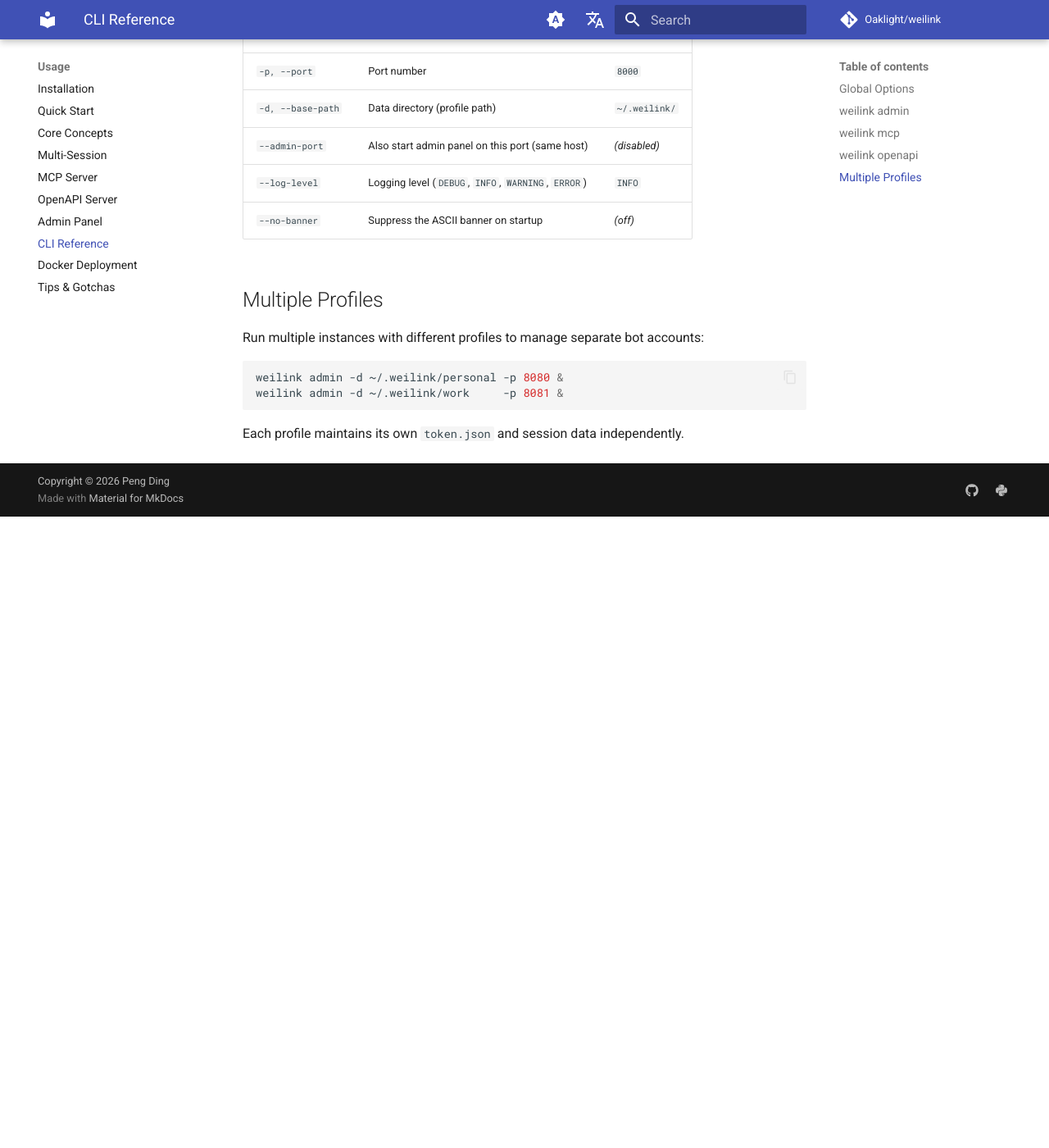
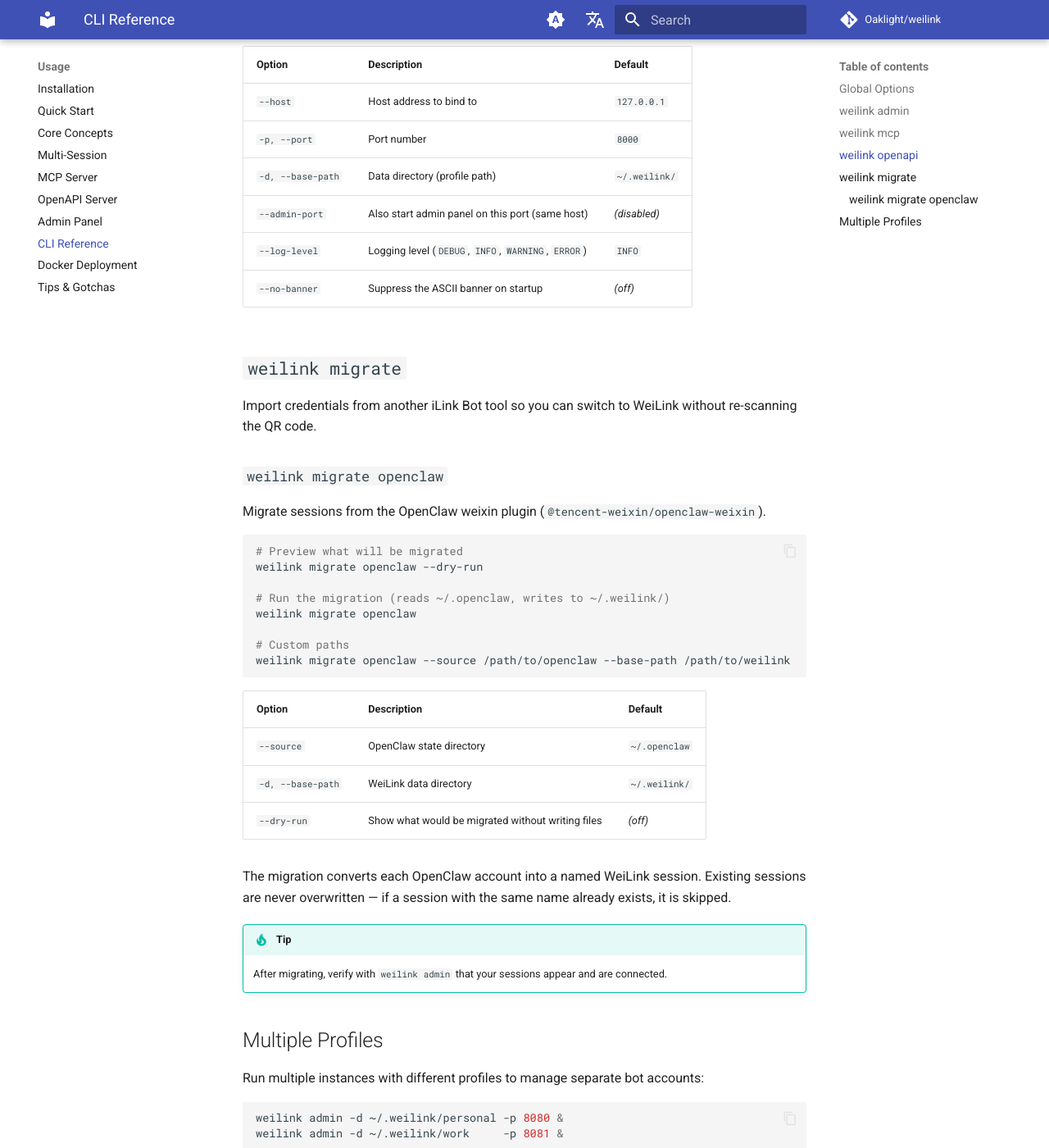
Before and after one commit to Oaklight/weilink, an MkDocs documentation site: the page built from docs/usage/cli.md, in a window 1280 px wide and 1400 px high, scrolled down 1979 px. Shown: the whole window at 82% size. Built offline with MkDocs 1.6.1 and Material for MkDocs 9.7.7, drawn with Linux system fonts in a browser that asks for light colours; comment, search, counter and statistics services are not loaded; before the commit the page ends 2609 px from its top, so only the background shows below that; some of the changed text lies outside the part shown.

Commit message:
Add migrate CLI docs and changelog entry

````diff
--- a/docs/usage/cli.md
+++ b/docs/usage/cli.md
@@ -1,6 +1,6 @@
 # CLI Reference
 
-The `weilink` command provides three subcommands for different deployment scenarios:
+The `weilink` command provides subcommands for deployment, server management, and credential migration:
 
 ```bash
 # Admin panel only
@@ -17,6 +17,9 @@ weilink openapi --host 0.0.0.0 -p 8000
 
 # OpenAPI server + admin panel in one process
 weilink openapi --host 0.0.0.0 -p 8000 --admin-port 8080
+
+# Migrate credentials from OpenClaw
+weilink migrate openclaw
 ```
 
 ## Global Options
@@ -67,6 +70,36 @@ Start the OpenAPI (REST) server. See [OpenAPI Server](openapi.md) for endpoint d
 | `--log-level` | Logging level (`DEBUG`, `INFO`, `WARNING`, `ERROR`) | `INFO` |
 | `--no-banner` | Suppress the ASCII banner on startup | *(off)* |
 
+## `weilink migrate`
+
+Import credentials from another iLink Bot tool so you can switch to WeiLink without re-scanning the QR code.
+
+### `weilink migrate openclaw`
+
+Migrate sessions from the OpenClaw weixin plugin (`@tencent-weixin/openclaw-weixin`).
+
+```bash
+# Preview what will be migrated
+weilink migrate openclaw --dry-run
+
+# Run the migration (reads ~/.openclaw, writes to ~/.weilink/)
+weilink migrate openclaw
+
+# Custom paths
+weilink migrate openclaw --source /path/to/openclaw --base-path /path/to/weilink
+```
+
+| Option | Description | Default |
+|--------|-------------|---------|
+| `--source` | OpenClaw state directory | `~/.openclaw` |
+| `-d, --base-path` | WeiLink data directory | `~/.weilink/` |
+| `--dry-run` | Show what would be migrated without writing files | *(off)* |
+
+The migration converts each OpenClaw account into a named WeiLink session. Existing sessions are never overwritten — if a session with the same name already exists, it is skipped.
+
+!!! tip
+    After migrating, verify with `weilink admin` that your sessions appear and are connected.
+
 ## Multiple Profiles
 
 Run multiple instances with different profiles to manage separate bot accounts:
````
Also changed, not shown: docs/changelog.md (+1 -0 lines).
